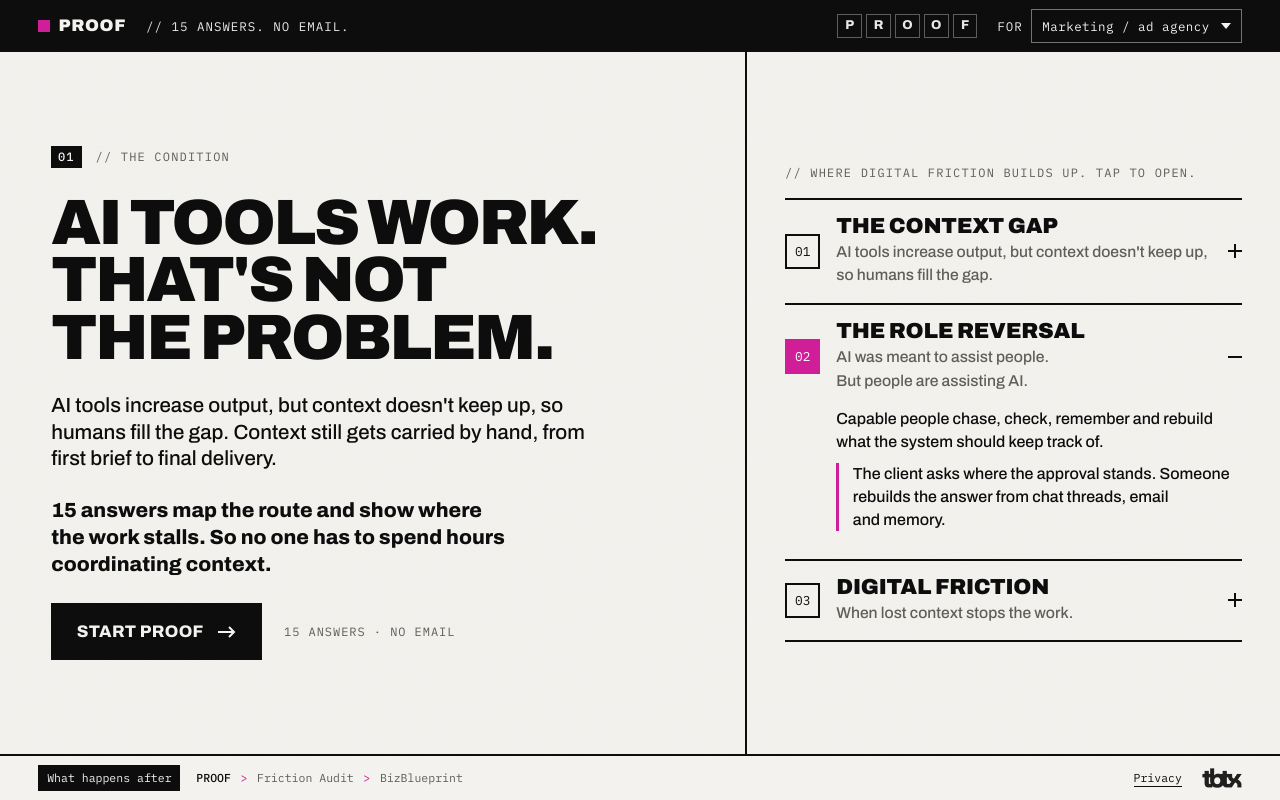
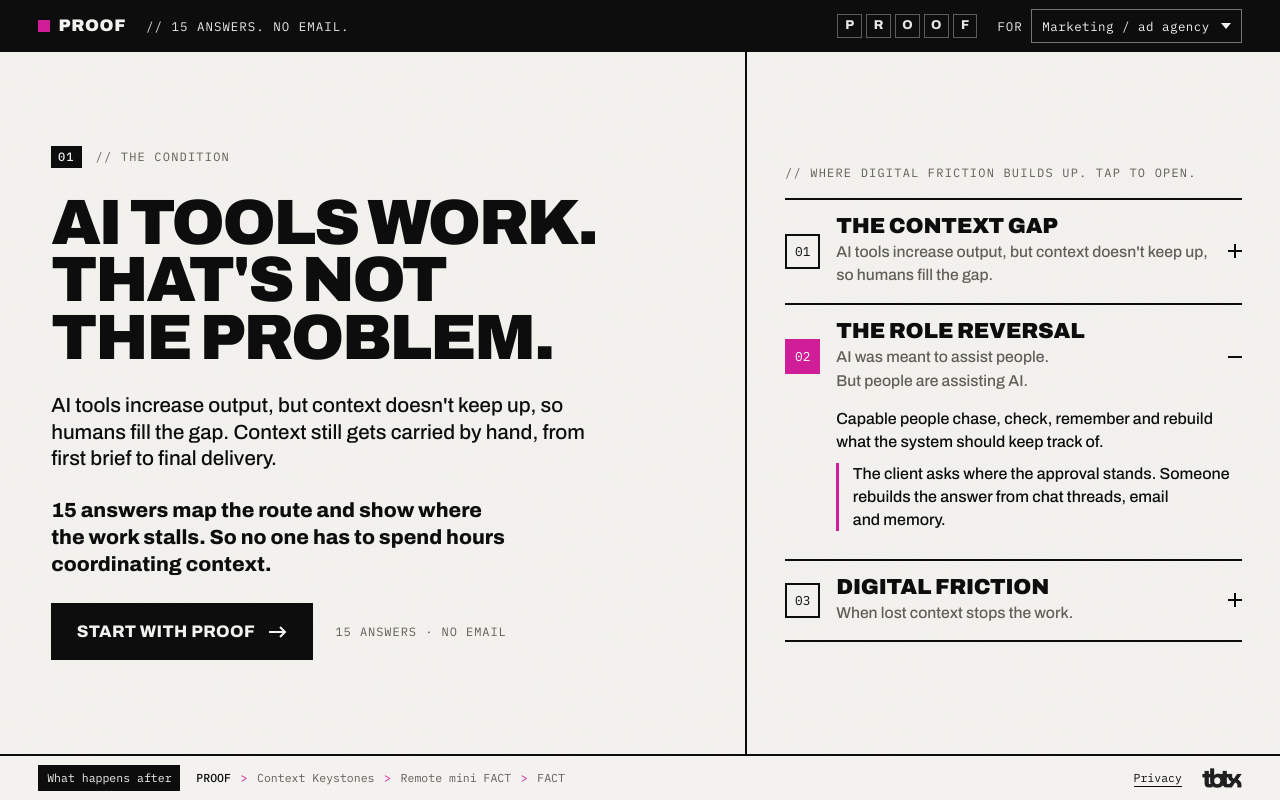
Before and after one commit to erikhinla/flow-visualizer-telemetry, a Next.js app: page / in a window 1280 px wide. Built offline with nearby package versions, Linux system fonts and the light colour scheme.

Commit message:
copy: align result ladder and CTAs with current offers (Keystones, mini FACT, FACT)

```diff
--- a/src/components/ProofFlow.tsx
+++ b/src/components/ProofFlow.tsx
@@ -220,7 +220,7 @@ export function ProofFlow({ startAt = 'intro' }: { startAt?: Stage }) {
               </p>
               <div className="px-actions">
                 <button type="button" className="px-btn" onClick={begin}>
-                  {answered > 0 && answered < 15 ? `Continue PROOF · ${answered}/15` : score ? 'See the pattern' : 'Start PROOF'}
+                  {answered > 0 && answered < 15 ? `Continue PROOF · ${answered}/15` : score ? 'See the pattern' : 'Start with PROOF'}
                   <Arrow />
                 </button>
                 <p className="px-meta">15 answers · no email</p>
@@ -386,7 +386,7 @@ export function ProofFlow({ startAt = 'intro' }: { startAt?: Stage }) {
                       begin();
                     }}
                   >
-                    Start PROOF <Arrow />
+                    Start with PROOF <Arrow />
                   </button>
                 )}
               </div>
@@ -411,7 +411,7 @@ function PathPanel() {
       <p className="px-kicker">What happens after PROOF</p>
       <Ladder light />
       <p className="px-path-note">
-        <span>Book a call on the results screen: a PROOF review call, or a FACT call about the Friction Audit. The audit runs 2 weeks on site and ends with the FACT report.</span>
+        <span>Book a call on the results screen: a mini FACT call or a FACT call. FACT runs on site and ends with the FACT report.</span>
       </p>
     </div>
   );
--- a/src/components/ProofResult.tsx
+++ b/src/components/ProofResult.tsx
@@ -16,8 +16,9 @@ const FRICTION_MODEL_URL = 'https://transformby10x.ai/review/friction-model/inde
 /** One ladder, used on the result page and in the footer sheet. */
 export const LADDER: ReadonlyArray<readonly [string, string]> = [
   ['PROOF', '15 answers. One pattern. The result shows on screen.'],
-  ['Friction Audit', '2 weeks on site. Ends with the FACT report (Friction Audit Context Telemetry): where delivery stalls, what it costs, and what to change first. $4,500 plus travel. $2,250 plus travel up front, $1,125 on arrival, $1,125 on completion. Fixed scope.'],
-  ['BizBlueprint', 'The audit findings become a plan of the changes, infrastructure, owners and checks the work needs. BizBuilders AI builds it and puts it into use. Scoped after the audit.'],
+  ['Context Keystones', 'The BACK offer. Built from the 15 answers and a short intake. Downloads right after the intake.'],
+  ['Remote mini FACT', 'Reads real handoffs from current work, remotely. $1,750. Call first.'],
+  ['FACT', 'On site. Ends with the FACT report (Friction Audit Context Telemetry): where delivery stalls, what it costs, and what to change first. $4,500 plus travel: $2,250 up front, $1,125 on arrival, $1,125 on completion. Call first.'],
 ]
 
 const PATTERN_LINE: Record<ProfileId, string> = {
@@ -40,7 +41,7 @@ export function Arrow() {
 function BookCta({ note }: { note: string }) {
   return (
     <div className="px-actions px-res-cta">
-      <a className="px-btn px-btn-light" href={REVIEW_URL} target="_blank" rel="noopener">Book a call to review the PROOF <Arrow /></a>
+      <a className="px-btn px-btn-light" href={REVIEW_URL} target="_blank" rel="noopener">Book a mini FACT call <Arrow /></a>
       <p className="px-meta">{note}</p>
     </div>
   );
@@ -83,7 +84,7 @@ export function Result({ audienceId, score, code, restart }: { audienceId: Audie
             <p className="px-res-label">Stall point</p>
             <p className="px-res-value">{stage ?? 'None stood out'}</p>
             <p className="px-res-sub">{first ? `${first}.` : 'The friction is spread across the route.'}</p>
-            <BookCta note="45-minute call. We walk through the result and whether a Friction Audit fits." />
+            <BookCta note="45-minute call. We walk through the result and whether a mini FACT or FACT fits." />
           </div>
           <div>
             <p className="px-res-label">What the answers show</p>
@@ -139,7 +140,7 @@ export function Result({ audienceId, score, code, restart }: { audienceId: Audie
         <p className="px-meta px-res-direct">
           <a href="https://calendar.app.google/4mgKAmouyucz7jk79" target="_blank" rel="noopener">Book a FACT call</a>
           <br />
-          45-minute call about the 2-week on-site Friction Audit: scope, dates and travel.
+          45-minute call about the on-site FACT: scope, dates and travel.
         </p>
 
         <section className="px-ks px-res-next" aria-labelledby="px-next-h">
@@ -224,7 +225,7 @@ function Estimate() {
       </div>
       <p className="px-est-note">These hours are an estimate. The figure prices that time, not money saved.</p>
       <p className="px-est-bridge">
-        This uses 2 of the 9 Friction Model measures. <a href={FRICTION_MODEL_URL}>The Friction Audit measures all 9 on real handoffs.</a>
+        This uses 2 of the 9 Friction Model measures. <a href={FRICTION_MODEL_URL}>FACT measures all 9 on real handoffs.</a>
       </p>
     </section>
   );
--- a/src/lib/report.ts
+++ b/src/lib/report.ts
@@ -72,7 +72,7 @@ ${h2('What to change first')}<ol>${v.FIXES_HTML}</ol>
 ${h2('How this was scored')}${p(v.SCORING)}
 ${h2('What it costs')}${p("PROOF doesn't measure hours. To price the stall, enter team size, average salary, and weekly hours spent rebuilding context on the PROOF result screen. The figure is an estimate of paid time, not money saved.")}
 ${h2('The 15 answers')}<table style="width:100%;border-collapse:collapse;font-size:14px" cellpadding="6">${v.ANSWERS_HTML}</table>
-${h2('Next steps')}${p('The Remote mini FACT reads real handoffs from current work. The Friction Audit is the full 2-week version on site.')}
+${h2('Next steps')}${p('The Remote mini FACT reads real handoffs from current work. FACT is the full version on site.')}
 <p style="margin:18px 0"><a href="${v.REVIEW_URL}" style="background:${m};color:#fff;text-decoration:none;padding:12px 18px;font-weight:700;display:inline-block">Book a PROOF Review call</a></p>
 ${p(`Retake PROOF: ${v.RETAKE_URL}`)}
 <p style="font-size:13px;margin-top:24px;border-top:1px solid #1F1F1F;padding-top:10px">Questions about this report: reply to this email or write to erik@transformby10x.ai.</p>
```
